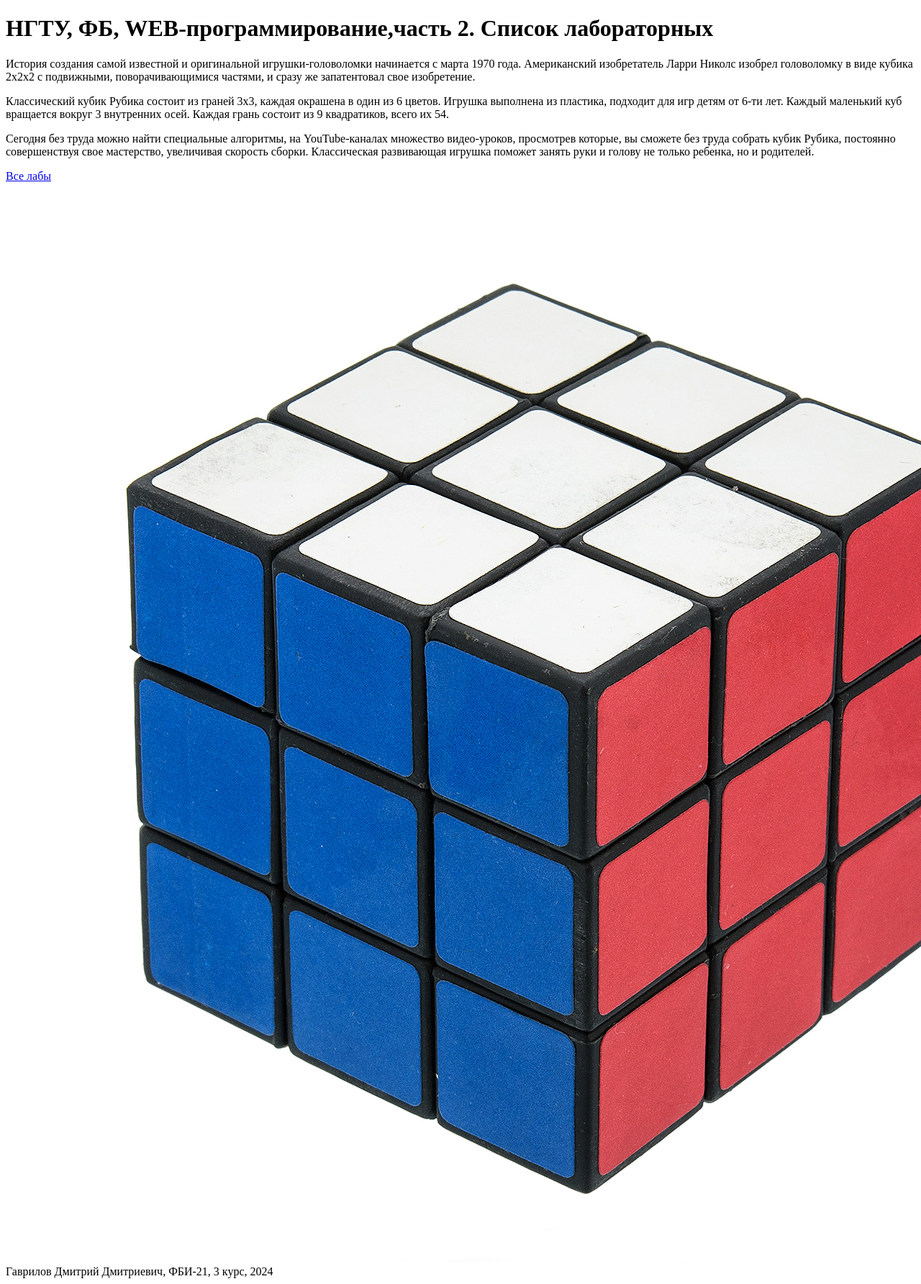
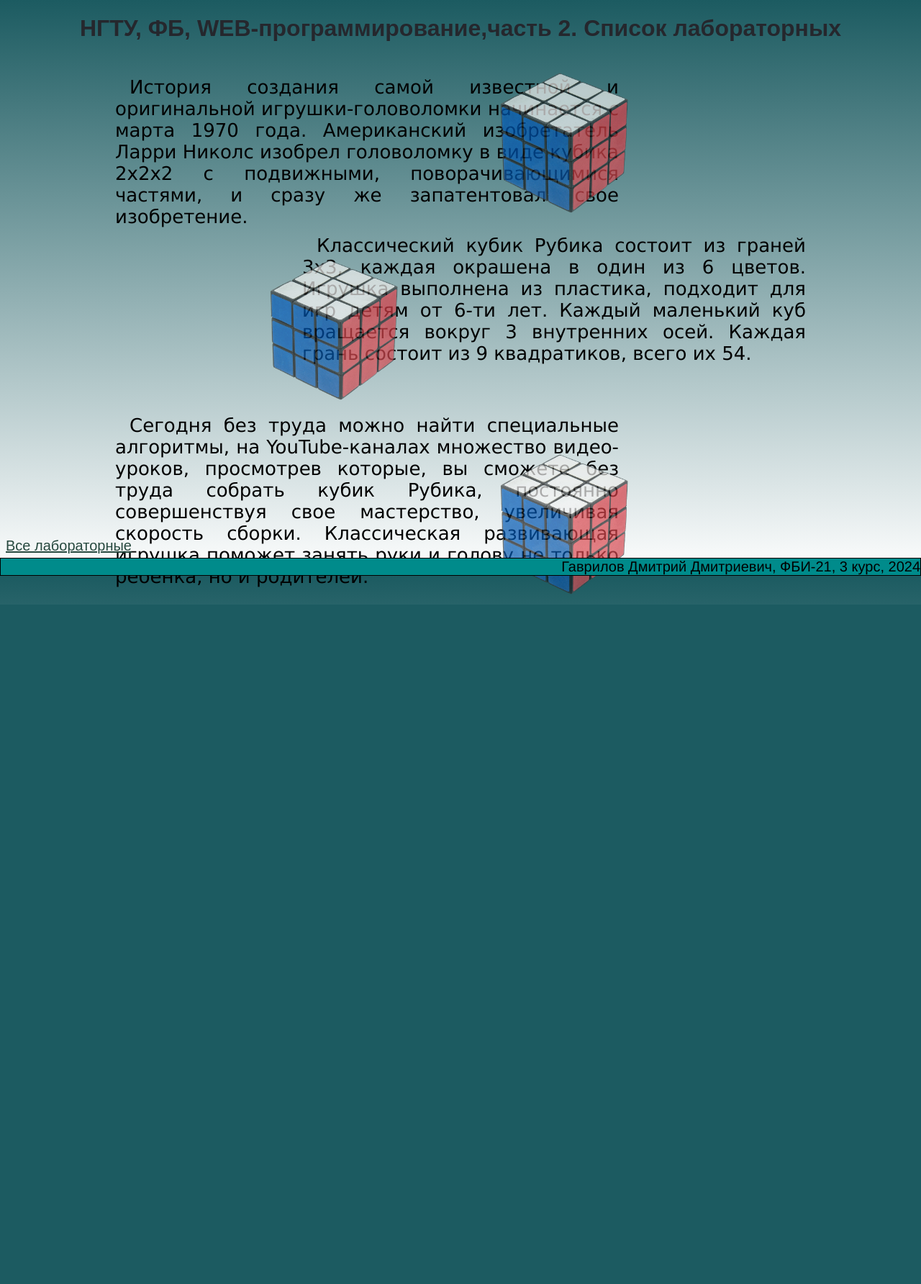
Before and after one commit to Ex11eNTTT/my-labs-2-, a Flask app: page /lab1/zagolovki in a window 1280 px wide; the page is wider, and only the part inside the window is pictured. Shown: that part at 72% size. After the commit the page ends 825 px from the top of that part, so only its background shows below. Run offline with Flask 3, Linux system fonts and the light colour scheme.

Commit message:
Придумал

```diff
--- a/app.py
+++ b/app.py
@@ -12,19 +12,28 @@ def start():
                         </html>""", 200 , {'X-Server': 'sample', 'Content-Type': 'text/plain; charset=utf-8'}
 @app.route("/lab1/author")
 def author():
+    authorcss = url_for("static", filename='author.css')
+    oak = url_for("static", filename='Oak-Tree-PNG.png')
     name = "Гаврилов Дмитрий Дмитриевич"
     group = "ФБИ-21"
     faculty = "ФБ"
 
-    return """<!doctype html>
+    return '''
+        <!doctype html>
+        <link rel="stylesheet" href="'''+ authorcss +'''">
         <html>
             <body>
-                <p>Студент: """ + name + """<p>
-                <p>Группа: """ + group + """</p>
-                <p>Факультет: """ + faculty + """</p>
-                <a href="/lab1/web">web</a>
+                <div class="authordiv">
+                    <p>Студент: "''' + name + ''' "<p>
+                    <p>Группа: "''' + group + '''"</p>
+                    <p>Факультет: "''' + faculty + '''"</p>
+                    <a href="/lab1/web">web</a>
+                </div>
+                <img class="oaktree" src="'''+oak+'''">
             </body>
-            </html>"""
+            </html>'''
+
+
 @app.route("/lab1/oak")
 def oak():
     path = url_for("static", filename="oak.jpg")
@@ -42,27 +51,39 @@ def oak():
 count = 0
 @app.route('/lab1/counter')
 def counter():
+    countercss = url_for("static", filename="counter.css")
+    oak = url_for("static", filename='Oak-Tree-PNG.png')
     global count
     count += 1
     return'''
 <!doctype html>
+<link rel="stylesheet" href="'''+ countercss +'''">
 <html>
     <body>
-        Сколько раз вы сюда заходили: ''' + str(count) + '''
-        <a href="/lab1/counternull">Обнуление счетчика</a>
+        <div class="firstcounter">
+            Сколько раз вы сюда заходили: ''' + str(count) + '''
+            <a href="/lab1/counternull">Обнуление счетчика</a>
+        </div>
+        <img class="oaktree" src="'''+oak+'''">
     </body>
 </html>
 '''
 @app.route('/lab1/counternull')
 def counternull():
+    countercss = url_for("static", filename="counter.css")
+    oak = url_for("static", filename='Oak-Tree-PNG.png')
     global count
     count = 0
     return'''
 <!doctype html>
+<link rel="stylesheet" href="'''+ countercss +'''">
 <html>
     <body>
-        Страница было очищена
-        <a href="/lab1/counter">Обратно на страницу</a>
+        <div class="secondcounter">
+            Страница было очищена
+            <a href="/lab1/counter">Обратно на страницу</a>
+        </div>
+        <img class="oaktree" src="'''+oak+'''">
     </body>
 </html>
 '''
@@ -77,59 +98,85 @@ def info():
 create = 0
 @app.route("/lab1/created")
 def created():
+    countercss = url_for("static", filename="counter.css")
+    oak = url_for("static", filename='Oak-Tree-PNG.png')
     global create
     if create == 0:
         create = 1
         return'''
         <!doctype html>
+        <link rel="stylesheet" href="'''+ countercss +'''">
         <html>
             <body>
-                <h1>Ресурс успешно создан!</h1>
+                <div class="resurscreate">
+                    <h1>Ресурс успешно создан!</h1>
+                </div>
+                <img class="treere"src="'''+oak+'''">
             </body>
         </html>
         ''',201
     else:
         return'''
         <!doctype html>
+        <link rel="stylesheet" href="'''+ countercss +'''">
         <html>
             <body>
-                <h1>Отказано! Ресурс уже есть</h1>
+                <div class="resurscreate">
+                    <h1>Отказано! Ресурс уже есть</h1>
+                </div>
+                <img class="treere"src="'''+oak+'''">
             </body>
         </html>
         ''',400
 @app.route("/lab1/delete")
 def deleted():
+    countercss = url_for("static", filename="counter.css")
+    oak = url_for("static", filename='Oak-Tree-PNG.png')
     global create
     if create == 1:
         create = 0
         return'''
         <!doctype html>
+        <link rel="stylesheet" href="'''+ countercss +'''">
         <html>
             <body>
-                <h1>Ресурс удален!</h1>
+                <div class="resurscreate">
+                    <h1>Ресурс удален!</h1>
+                </div>
+                <img class="treere"src="'''+oak+'''">
             </body>
         </html>
         ''',200
     else:
         return'''
         <!doctype html>
+        <link rel="stylesheet" href="'''+ countercss +'''">
         <html>
             <body>
-                <h1>Ресурс отсутсвует!</h1>
+                <div class="resurscreate">
+                    <h1>Ресурс отсутсвует!</h1>
+                </div>
+                <img class="treere"src="'''+oak+'''">
             </body>
         </html>
         ''',400
 
 @app.route("/lab1/resurce")
 def resurce():
+    countercss = url_for("static", filename="counter.css")
+    oak = url_for("static", filename='Oak-Tree-PNG.png')
     global create
     return'''
     <!doctype html>
+    <link rel="stylesheet" href="'''+ countercss +'''">
     <html>
         <body>
-            <div>Статус ресурса: '''+str(create)+'''</div>
-            <p><a href="/lab1/created">Создать ресурс!</a></p>
-            <p><a href="/lab1/delete">Удалить ресурс!</a></p>
+            <div class="resurcemain">
+                <div>Статус ресурса: '''+str(create)+'''</div>
+                <p><a href="/lab1/created">Создать ресурс!</a></p>
+                <p><a href="/lab1/delete">Удалить ресурс!</a></p>
+            </div>
+            <img class="oaktree2" src="'''+oak+'''">
         </body>
     </html>
     ''',200
@@ -270,27 +317,135 @@ def lab1():
         '''
 @app.route("/400")
 def l400():
-    return "Допущена синтаксическая ошибка", 400
+    countercss = url_for("static", filename="lab1_rubick.css")
+    oak = url_for("static", filename='Oak-Tree-PNG.png')
+    return'''
+    <!doctype html>
+    <title>НГТУ, ФБ, Лабораторные работы</title>
+    <html>
+    <link rel="stylesheet" href="'''+countercss+'''">
+        <head>
+        </head>
+        <main>
+            <div class="error">
+                Допущена синтаксическая ошибка
+            </div>
+            <img class="oak" src="'''+oak+'''">
+        </main>
+        <footer>
+        </footer>
+    </html>
+    ''' , 400
 
 @app.route("/401")
 def l401():
-    return "Требуется аутентификация", 401
+    countercss = url_for("static", filename="lab1_rubick.css")
+    oak = url_for("static", filename='Oak-Tree-PNG.png')
+    return'''
+    <!doctype html>
+    <title>НГТУ, ФБ, Лабораторные работы</title>
+    <html>
+    <link rel="stylesheet" href="'''+countercss+'''">
+        <head>
+        </head>
+        <main>
+            <div class="error">
+                Требуется аутентификация
+            </div>
+            <img class="oak" src="'''+oak+'''">
+        </main>
+        <footer>
+        </footer>
+    </html>
+    ''' , 401
 
 @app.route("/402")
 def l402():
-    return "Требуется оплата", 402
+    countercss = url_for("static", filename="lab1_rubick.css")
+    oak = url_for("static", filename='Oak-Tree-PNG.png')
+    return'''
+    <!doctype html>
+    <title>НГТУ, ФБ, Лабораторные работы</title>
+    <html>
+    <link rel="stylesheet" href="'''+countercss+'''">
+        <head>
+        </head>
+        <main>
+            <div class="error">
+                Требуется оплата
+            </div>
+            <img class="oak" src="'''+oak+'''">
+        </main>
+        <footer>
+        </footer>
+    </html>
+    ''', 402
 
 @app.route("/403")
 def l403():
-    return "Нету полномочий", 403
+    countercss = url_for("static", filename="lab1_rubick.css")
+    oak = url_for("static", filename='Oak-Tree-PNG.png')
+    return'''
+    <!doctype html>
+    <title>НГТУ, ФБ, Лабораторные работы</title>
+    <html>
+    <link rel="stylesheet" href="'''+countercss+'''">
+        <head>
+        </head>
+        <main>
+            <div class="error">
+                Нету полномочий
+            </div>
+            <img class="oak" src="'''+oak+'''">
+        </main>
+        <footer>
+        </footer>
+    </html>
+    ''', 403
 
 @app.route("/405")
 def l405():
-    return "Недопустимый метод", 405
+    countercss = url_for("static", filename="lab1_rubick.css")
+    oak = url_for("static", filename='Oak-Tree-PNG.png')
+    return'''
+    <!doctype html>
+    <title>НГТУ, ФБ, Лабораторные работы</title>
+    <html>
+    <link rel="stylesheet" href="'''+countercss+'''">
+        <head>
+        </head>
+        <main>
+            <div class="error">
+                Недопустимый метод
+            </div>
+            <img class="oak" src="'''+oak+'''">
+        </main>
+        <footer>
+        </footer>
+    </html>
+    ''', 405
 
 @app.route("/418")
 def l418():
-    return "Я чайник", 418
+    countercss = url_for("static", filename="lab1_rubick.css")
+    oak = url_for("static", filename='Oak-Tree-PNG.png')
+    return'''
+    <!doctype html>
+    <title>НГТУ, ФБ, Лабораторные работы</title>
+    <html>
+    <link rel="stylesheet" href="'''+countercss+'''">
+        <head>
+        </head>
+        <main>
+            <div class="error">
+                Я чайник
+            </div>
+            <img class="oak" src="'''+oak+'''">
+        </main>
+        <footer>
+        </footer>
+    </html>
+    ''', 418
 
 @app.route("/error_500")
 def error_go():
@@ -299,41 +454,62 @@ def error_go():
 
 @app.errorhandler(500)
 def error_500(err):
-    return "Внутренняя ошибка сервера", 500
+    countercss = url_for("static", filename="lab1_rubick.css")
+    oak = url_for("static", filename='Oak-Tree-PNG.png')
+    return'''
+    <!doctype html>
+    <title>НГТУ, ФБ, Лабораторные работы</title>
+    <html>
+    <link rel="stylesheet" href="'''+countercss+'''">
+        <head>
+        </head>
+        <main>
+            <div class="error">
+                Внутренняя ошибка сервера
+            </div>
+            <img class="oak" src="'''+oak+'''">
+        </main>
+        <footer>
+        </footer>
+    </html>
+    ''', 500
 
 @app.route("/lab1/zagolovki")
 def lab11():
-    path = url_for("static", filename='rubick.jpg')
+    path = url_for("static", filename='rubick.png')
     path_css = url_for("static", filename='lab1_rubick.css')
     return'''
         <!doctype html>
+        <link rel="stylesheet" href="'''+path_css+'''">
         <title>Лабораторная работа 1</title>
         <html>
             <head>
                 <h1>НГТУ, ФБ, WEB-программирование,часть 2. Список лабораторных</h1>
             </head>
             <main>
-                <p>
+                <p class="firsttext">
                     История создания самой известной и оригинальной игрушки-головоломки
                     начинается с марта 1970 года. Американский изобретатель Ларри Николс
                     изобрел головоломку в виде кубика 2х2х2 с подвижными, поворачивающимися частями,
                     и сразу же запатентовал свое изобретение.
                 </p>
-                <p>
+                <p class="secondtext">
                     Классический кубик Рубика состоит из граней 3х3, каждая окрашена в один из 6 цветов.
                     Игрушка выполнена из пластика, подходит для игр детям от 6-ти лет. Каждый маленький куб вращается вокруг 3
                     внутренних осей. Каждая грань состоит из 9 квадратиков, всего их 54.
                 </p>
-                <p>
+                <p class="thirsttext">
                     Сегодня без труда можно найти специальные алгоритмы, на YouTube-каналах множество видео-уроков,
                     просмотрев которые, вы сможете без труда собрать кубик Рубика, постоянно совершенствуя свое мастерство,
                     увеличивая скорость сборки. Классическая развивающая игрушка поможет занять руки и голову не только ребенка, но и родителей.
                 </p>
-                <a href="/">Все лабы</a>
+                <a href="/">Все лабораторные</a>
                 <img class="rubick_image" src="'''+path+'''">
+                <img class="rubick_image2" src="'''+path+'''">
+                <img class="rubick_image3" src="'''+path+'''">
             </main>
             <footer>
-                <div>Гаврилов Дмитрий Дмитриевич, ФБИ-21, 3 курс, 2024</div>
+                <div class="fotterr">Гаврилов Дмитрий Дмитриевич, ФБИ-21, 3 курс, 2024</div>
             </footer>
         </html>
         ''',200, {'Content-language': 'ru', 'From': 'bilobilo :))))', 'Allow':'GET'}
--- a/static/indexcss.css
+++ b/static/indexcss.css
@@ -39,8 +39,8 @@ li{
     font-family: 'Franklin Gothic Medium', 'Arial Narrow', Arial, sans-serif;
     background-color: darkcyan;
     border: 1px solid black;
-    left: 1px;
-    right: 1px;
+    left: 0px;
+    right: 0px;
     text-align: right;
 }
 
--- a/static/lab1_rubick.css
+++ b/static/lab1_rubick.css
@@ -0,0 +1,105 @@
+html{
+    background: linear-gradient(#1c5b61,rgb(255, 255, 255));
+    height: 100%;
+}
+
+.rubick_image{
+    position: absolute;
+    width: 230px;
+    height: auto;
+    right: 380px;
+    opacity: 0.7;
+}
+.rubick_image2{
+    position: absolute;
+    top: 340px;
+    left: 350px;
+    width: 230px;
+    height: auto;
+    opacity: 0.7;
+}
+.rubick_image3{
+    position: absolute;
+    width: 230px;
+    height: auto;
+    top: 610px;
+    right: 380px;
+    opacity: 0.7;
+}
+
+a{
+    color: rgb(39, 73, 63);
+    transition-duration: 600ms;
+    position: absolute;
+    bottom: 30px;
+    font-family: Arial, Helvetica, sans-serif;
+    font-size: 20px;
+}
+
+a:hover{
+    color: #3fed09;
+    transition-duration: 600ms;
+}
+
+h1{
+    text-align: center;
+    color: rgb(37, 39, 45);
+    opacity: 1;
+    font-family: Arial, Helvetica, sans-serif;
+}
+
+.fotterr{
+    position: absolute;
+    bottom: 0px;
+    font-size: 20px;
+    font-family: 'Franklin Gothic Medium', 'Arial Narrow', Arial, sans-serif;
+    background-color: darkcyan;
+    border: 1px solid black;
+    left: 0px;
+    right: 0px;
+    text-align: right;
+}
+
+.firsttext{
+    width: 700px;
+    text-align: justify;
+    position: absolute;
+    text-indent: 20px;
+    left: 160px;
+    font-size: 26px;
+    font-family: 'Lucida Sans', 'Lucida Sans Regular', 'Lucida Grande', 'Lucida Sans Unicode', Geneva, Verdana, sans-serif;
+}
+.secondtext{
+    width: 700px;
+    text-align: justify;
+    position: absolute;
+    text-indent: 20px;
+    right: 160px;
+    top: 300px;
+    font-size: 26px;
+    font-family: 'Lucida Sans', 'Lucida Sans Regular', 'Lucida Grande', 'Lucida Sans Unicode', Geneva, Verdana, sans-serif;
+}
+.thirsttext{
+    width: 700px;
+    text-align: justify;
+    position: absolute;
+    text-indent: 20px;
+    top: 550px;
+    left: 160px;
+    font-size: 26px;
+    font-family: 'Lucida Sans', 'Lucida Sans Regular', 'Lucida Grande', 'Lucida Sans Unicode', Geneva, Verdana, sans-serif;
+}
+
+.error{
+    font-family: 'Lucida Sans', 'Lucida Sans Regular', 'Lucida Grande', 'Lucida Sans Unicode', Geneva, Verdana, sans-serif;
+    position: absolute;
+    left: 25%;
+    font-size: 50px;
+    top: 30%;
+}
+
+.oak{
+    position: absolute;
+    bottom: 0px;
+    right: 50px;
+}
```
Also changed, not shown: static/author.css (added, +29 -0 lines), static/counter.css (added, +71 -0 lines), static/labb1.css (line endings or trailing spaces), static/rubick.jpg (deleted), static/rubick.png (added).
